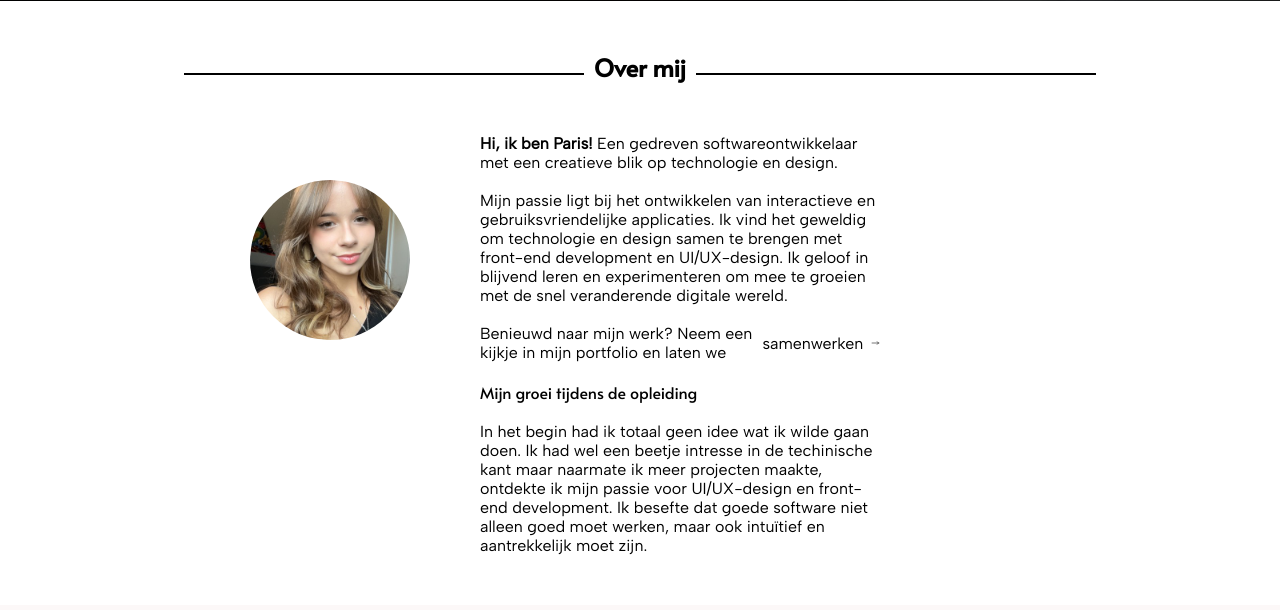
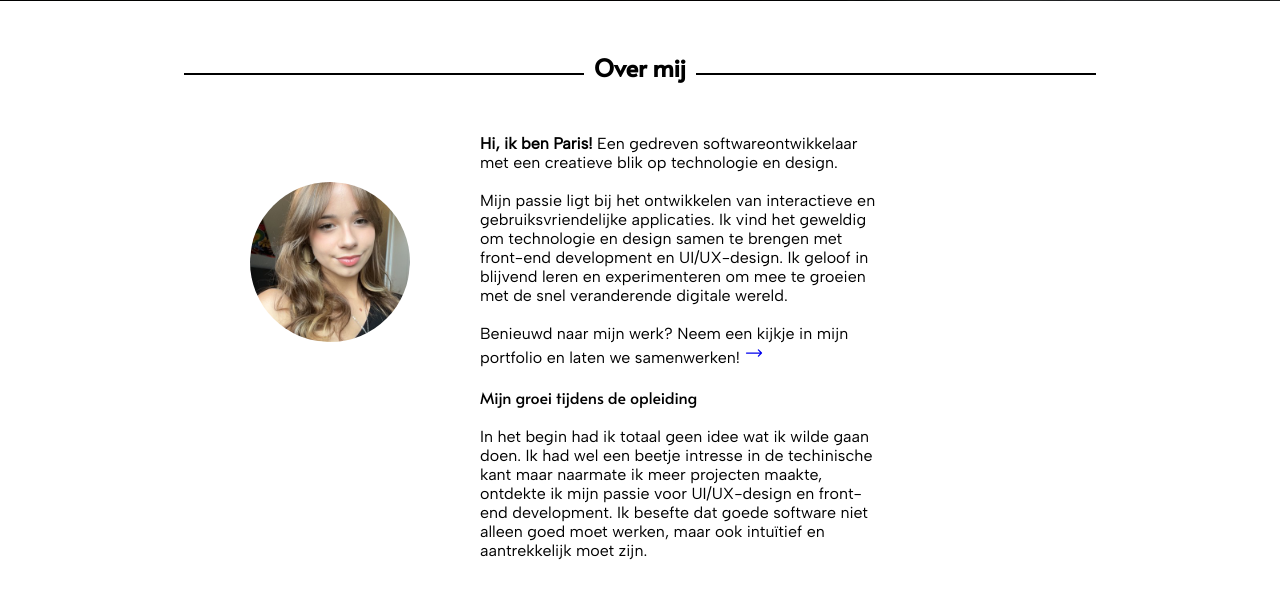
Before and after one commit to Parisxx/portfolio, a PHP site: page / in a window 1280 px wide. Shown: the part 799-1409 px from the top of the page. Before the commit the page ends 1354 px from the top, so only its background shows below. Run offline with PHP 8.4, Linux system fonts and the light colour scheme.

Commit message:
feat: arrow icon link and next to text

```diff
--- a/index.html
+++ b/index.html
@@ -31,15 +31,14 @@
                 Ik geloof in blijvend leren en experimenteren om mee te groeien met de snel veranderende digitale wereld.</p>
                 <br>
 
-                <div class="about_icon">
-                    <p class="about_icon_text">
-                        Benieuwd naar mijn werk? Neem een kijkje in mijn portfolio en laten we <span class="collaborate">samenwerken</span>
-                        <svg xmlns="http://www.w3.org/2000/svg" fill="none" viewBox="0 0 24 24" stroke-width="1.5" stroke="currentColor" class="arrow_icon">
-                            <path stroke-linecap="round" stroke-linejoin="round" d="M17.25 8.25 21 12m0 0-3.75 3.75M21 12H3" />
-                        </svg>
-                    </p>
+                <div>
+                    <span>Benieuwd naar mijn werk? Neem een kijkje in mijn portfolio en laten we samenwerken!</span>
+                    <a href="#portfolio">
+                    <svg xmlns="http://www.w3.org/2000/svg" fill="none" viewBox="0 0 24 24" stroke-width="1.5" stroke="currentColor" class="arrow_icon">
+                        <path stroke-linecap="round" stroke-linejoin="round" d="M17.25 8.25 21 12m0 0-3.75 3.75M21 12H3" />
+                    </svg>
+                    </a>
                 </div>
-
 
                 <br>
 
--- a/style.css
+++ b/style.css
@@ -138,16 +138,7 @@ nav a:hover {
 
 }
 
-.about_icon_text {
-    display: flex;
-    align-items: center;  /* Zorgt ervoor dat de tekst en de pijl goed uitgelijnd zijn */
-  }
-
-  .collaborate {
-    margin-right: 8px;  /* Ruimte tussen het woord 'samenwerken' en de pijl */
-  }
-
-  .arrow_icon {
-    width: 16px;  /* Pas de grootte van de SVG aan */
-    height: 16px; /* Zorg ervoor dat de SVG klein blijft */
-  }
+.arrow_icon{
+    width: 20px;
+    height: 20px;
+}
```
